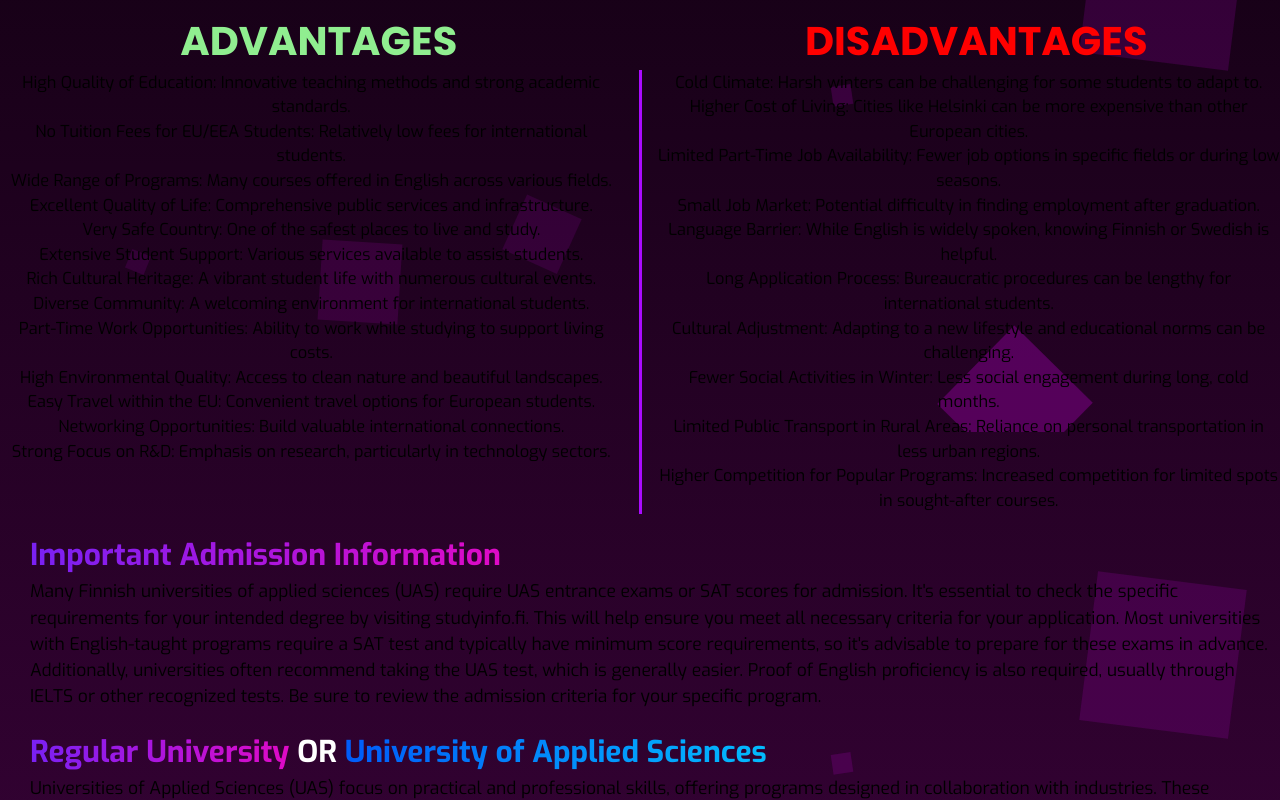
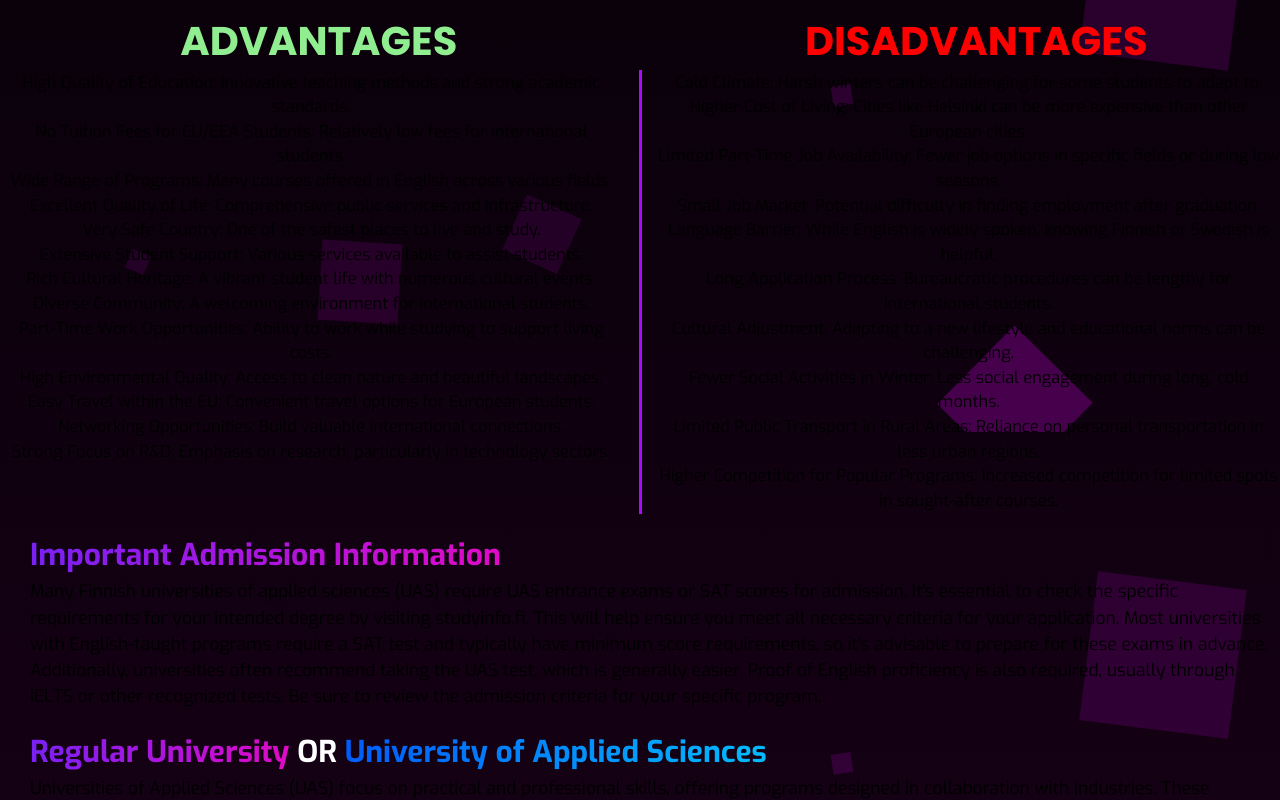
Before and after one commit to FaisalAbusharar/europe-university-info, a Next.js app: page /countries/finland in a window 1280 px wide. Shown: the part 768-1568 px from the top of the page. Built offline with nearby package versions, Linux system fonts and the light colour scheme.

Commit message:
minor fixes, and new section planned

```diff
--- a/src/app/countries/countrypage.css
+++ b/src/app/countries/countrypage.css
@@ -5,9 +5,7 @@
   font-size: 17.5px;
 }
 
-#background {
-  background: linear-gradient(to bottom, rgb(0, 0, 0), rgb(58, 2, 58));
-}
+
 
 /* Titles */
 #titleCountry {
--- a/src/app/globals.css
+++ b/src/app/globals.css
@@ -114,6 +114,8 @@ main {
 .footerContainer {
   background: linear-gradient(to right, #3801fe, #6625fc);
   padding: 15px;
+  display: flex;
+  flex-direction: column;
   text-align: center;
   flex-shrink: 0;
   z-index: 2;
@@ -123,6 +125,8 @@ main {
   font-size: 14px;
   color: rgb(255, 255, 255);
   font-weight: 800;
+  width: 100%;
+  margin-top: auto;
   flex-grow: 1;
 }
 
--- a/src/app/page.tsx
+++ b/src/app/page.tsx
@@ -47,6 +47,7 @@ const Home = () => {
             <StyledButton><p id="gradientButtonText">Finanicals</p></StyledButton>
             <StyledButton><p id="gradientButtonText">Admissions</p></StyledButton>
             <StyledButton><p id="gradientButtonText">Scholarships</p></StyledButton>
+            <StyledButton><p id="gradientButtonText">Language</p></StyledButton>
           </div>
         </div>
       </div>
```
